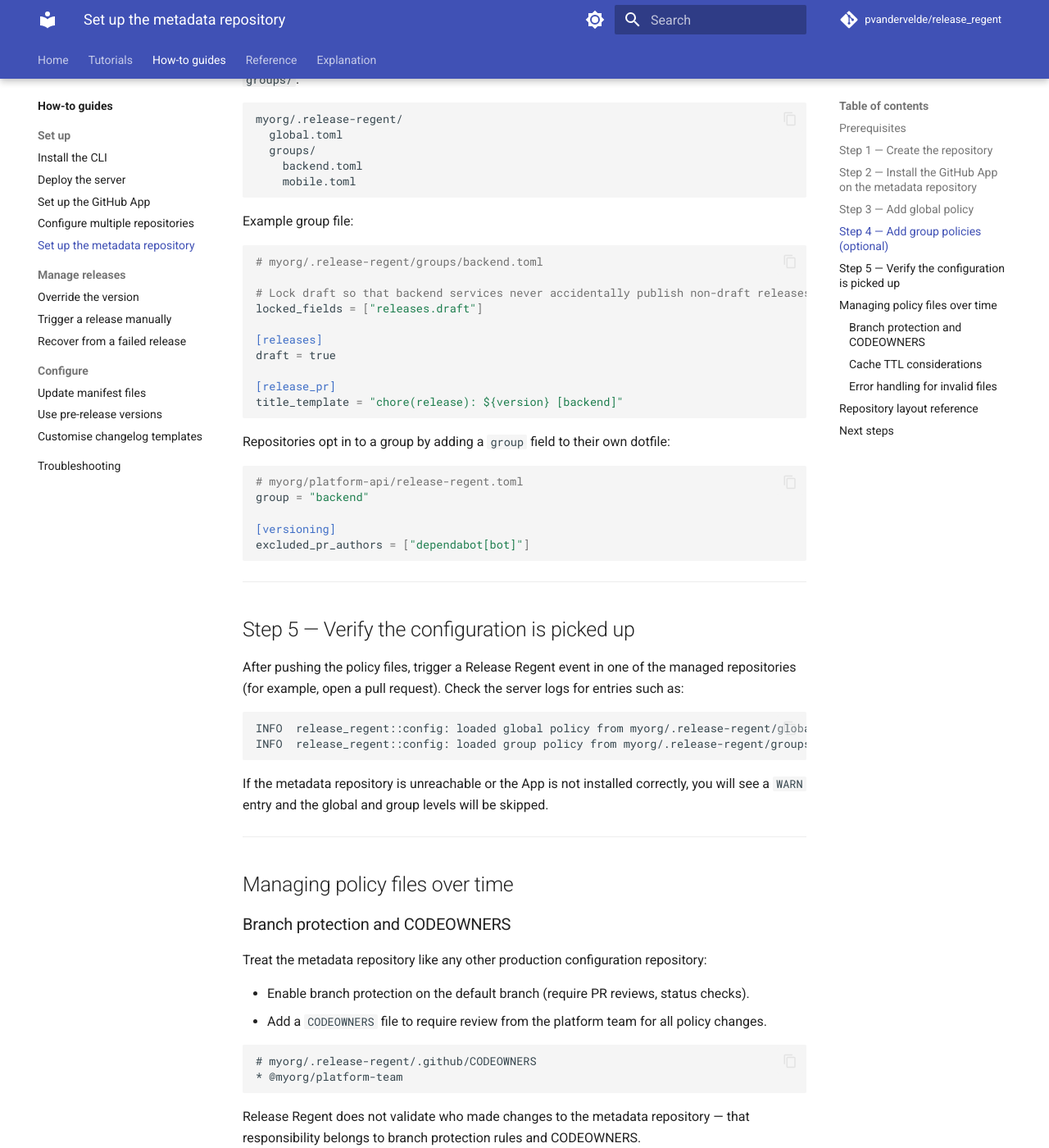
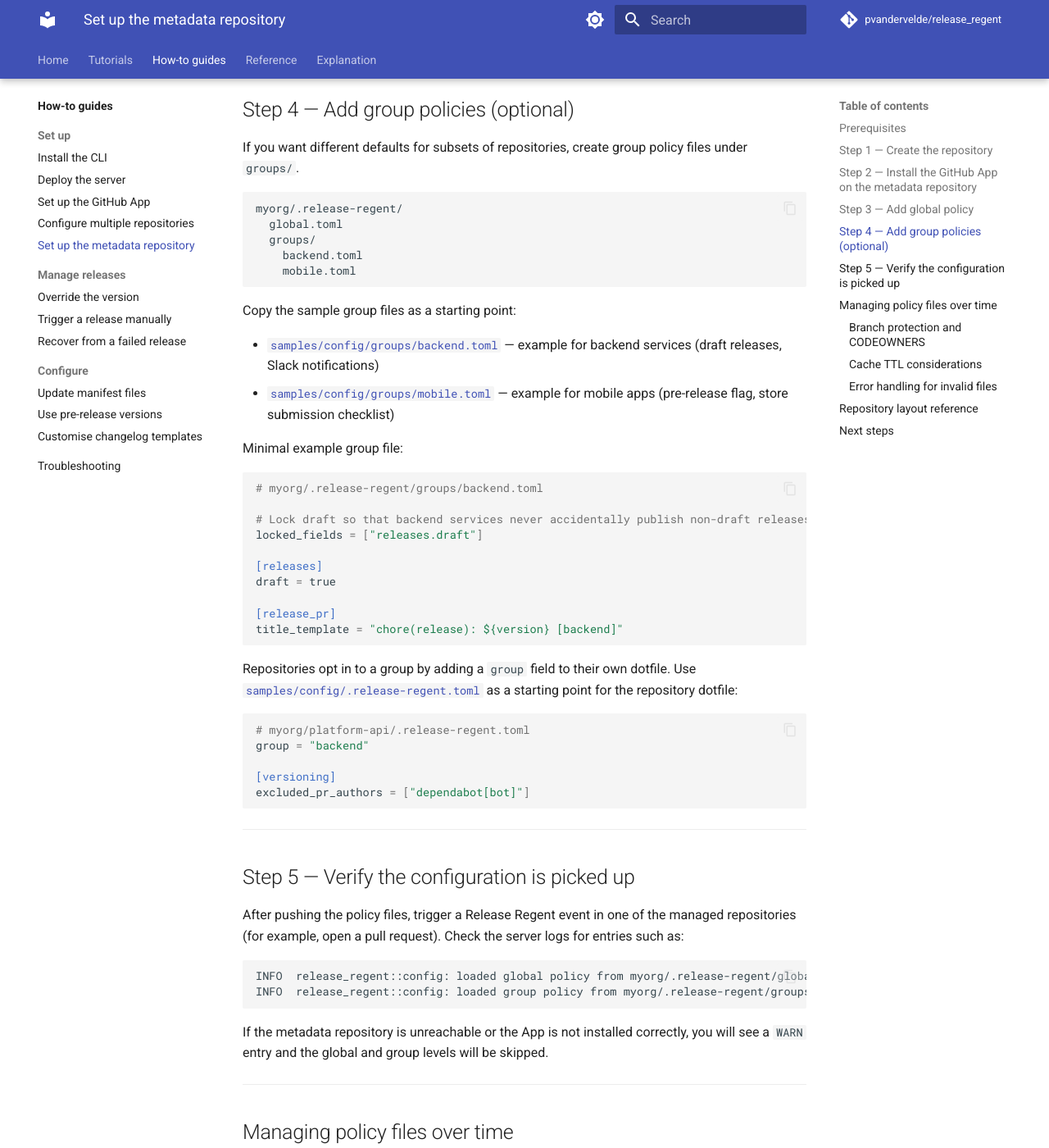
Before and after one commit to pvandervelde/release_regent, an MkDocs documentation site: the page built from docs/user/how-to/setup/metadata-repository.md, in a window 1280 px wide and 1400 px high, scrolled down 2079 px. Shown: the whole window at 82% size. Built offline with MkDocs 1.6.1 and Material for MkDocs 9.7.7, drawn with Linux system fonts in a browser that asks for light colours; comment, search, counter and statistics services are not loaded; some of the changed text lies outside the part shown.

Commit message:
docs: add sample config files for all four configuration levels
Add annotated example files in samples/config/ for each configurable
level of the hierarchy (app-level, global policy, group policy, and
repository dotfile). Update the configuration hierarchy guide, metadata
repository how-to, configuration reference, and samples README to link
to the new files.

Co-Authored-By: Claude Sonnet 4.6 <noreply@anthropic.com>

````diff
--- a/docs/user/how-to/setup/metadata-repository.md
+++ b/docs/user/how-to/setup/metadata-repository.md
@@ -62,6 +62,11 @@ for a repository in your organisation.
 Create a `global.toml` file at the root of the metadata repository. This file applies to
 every repository in your organisation.
 
+Copy [`samples/config/global.toml`](../../../../samples/config/global.toml) as a starting
+point, then adjust the locked fields and defaults for your organisation.
+
+Minimal example to get started:
+
 ```toml
 # myorg/.release-regent/global.toml
 
@@ -94,7 +99,14 @@ myorg/.release-regent/
     mobile.toml
 ```
 
-Example group file:
+Copy the sample group files as a starting point:
+
+- [`samples/config/groups/backend.toml`](../../../../samples/config/groups/backend.toml) —
+  example for backend services (draft releases, Slack notifications)
+- [`samples/config/groups/mobile.toml`](../../../../samples/config/groups/mobile.toml) —
+  example for mobile apps (pre-release flag, store submission checklist)
+
+Minimal example group file:
 
 ```toml
 # myorg/.release-regent/groups/backend.toml
@@ -109,10 +121,12 @@ draft = true
 title_template = "chore(release): ${version} [backend]"
 ```
 
-Repositories opt in to a group by adding a `group` field to their own dotfile:
+Repositories opt in to a group by adding a `group` field to their own dotfile. Use
+[`samples/config/.release-regent.toml`](../../../../samples/config/.release-regent.toml)
+as a starting point for the repository dotfile:
 
 ```toml
-# myorg/platform-api/release-regent.toml
+# myorg/platform-api/.release-regent.toml
 group = "backend"
 
 [versioning]
````
Also changed, not shown: docs/user/explanation/configuration-hierarchy.md (+12 -0 lines), docs/user/reference/configuration.md (+17 -0 lines), samples/README.md (+16 -1 lines), 4 other files.
